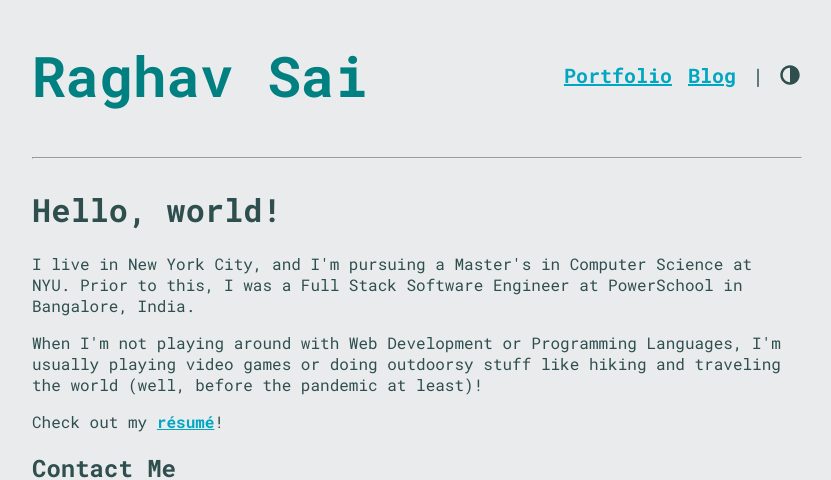
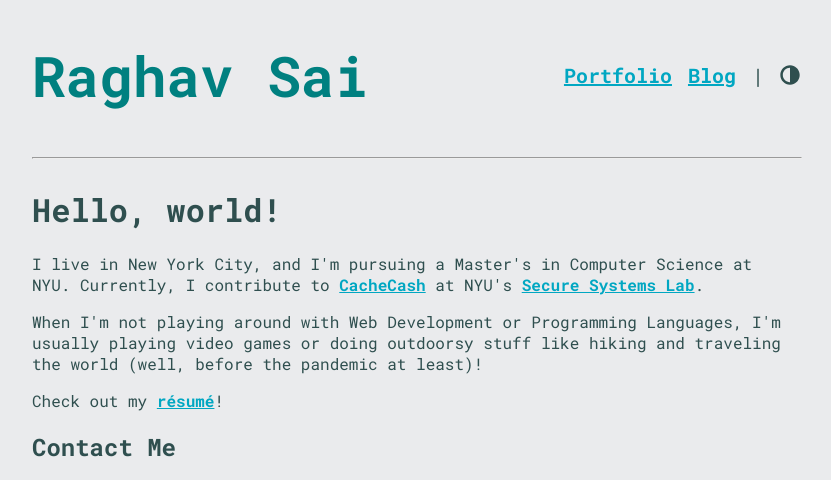
Before and after one commit to petgoldfish/raghavsai.com, a Gatsby site: page / in a window 1280 px wide. Shown: the top 480 px of the page, without its empty margins (224-1055 px from the left). Built offline with nearby package versions, Linux system fonts and the light colour scheme; Gatsby itself is replaced by a stand-in of ours.

Commit message:
Update index page with SSL info

```diff
--- a/src/pages/index.tsx
+++ b/src/pages/index.tsx
@@ -23,8 +23,23 @@ function IndexPage() {
       <h1>Hello, world!</h1>
       <p>
         I live in New York City, and I'm pursuing a Master's in Computer Science
-        at NYU. Prior to this, I was a Full Stack Software Engineer at
-        PowerSchool in Bangalore, India.
+        at NYU. Currently, I contribute to{" "}
+        <a
+          href="https://ssl.engineering.nyu.edu/projects#cachecash"
+          target="_blank"
+          rel="noopener noreferrer"
+        >
+          CacheCash
+        </a>{" "}
+        at NYU's{" "}
+        <a
+          href="https://ssl.engineering.nyu.edu/"
+          target="_blank"
+          rel="noopener noreferrer"
+        >
+          Secure Systems Lab
+        </a>
+        .
       </p>
       <p>
         When I'm not playing around with Web Development or Programming
```
